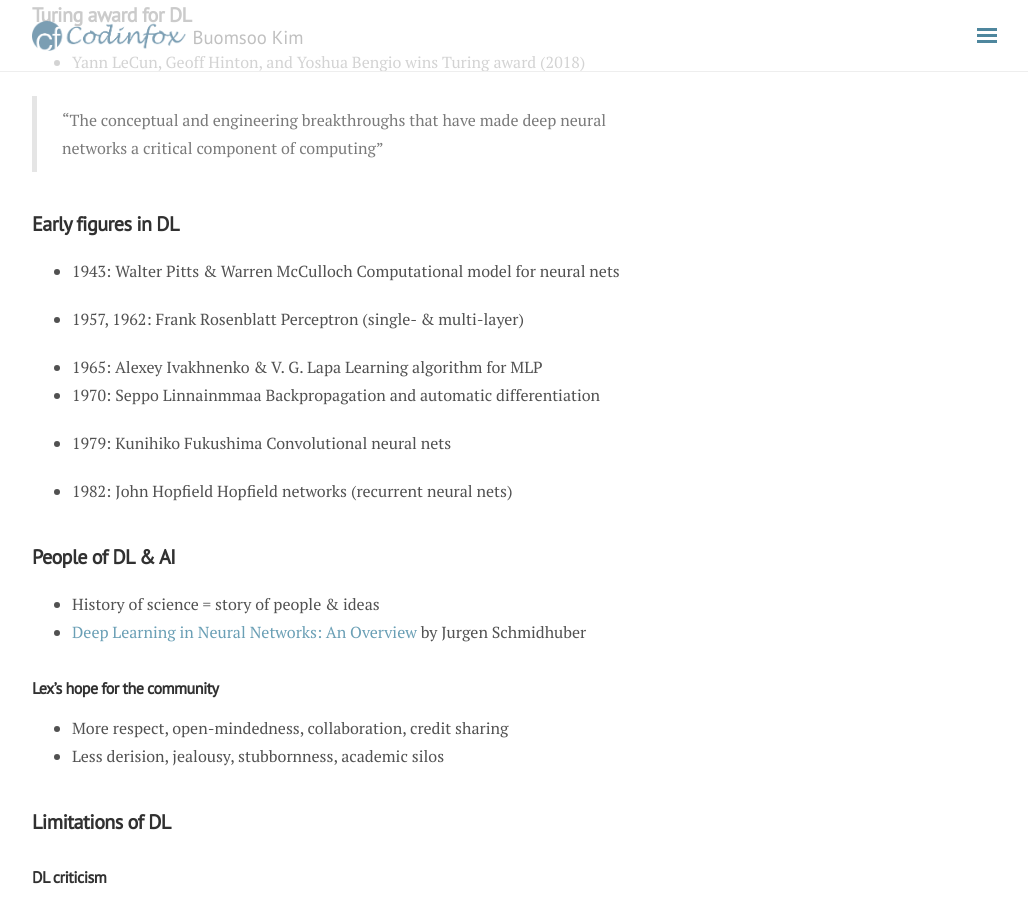
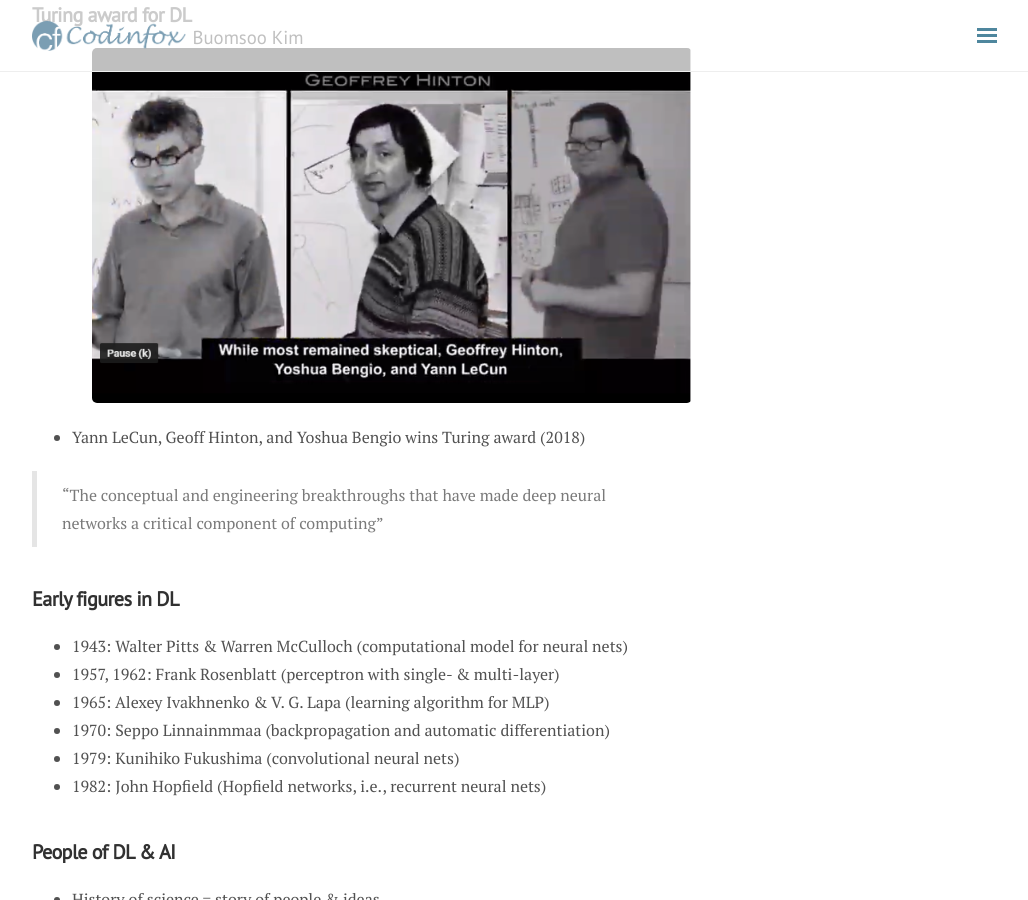
Before and after one commit to buomsoo-kim/buomsoo-kim.github.io, a Jekyll site: the page built from _posts/2020-04-02-deep-learning-sota-part-1.md.md, in a window 1280 px wide and 900 px high, scrolled down 1789 px. Shown: the whole window, without its empty margins (248-1276 px from the left). Built offline with Jekyll 4.4.1, drawn with Linux system fonts in a browser that asks for light colours; nearby versions of some CDN libraries; comment, search, counter and statistics services are not loaded; some of the changed text lies outside the part shown.

Commit message:
add files

```diff
--- a/_posts/2020-04-02-deep-learning-sota-part-1.md.md
+++ b/_posts/2020-04-02-deep-learning-sota-part-1.md.md
@@ -49,28 +49,22 @@ Below is the summarization of his talk.
 
 ## Turing award for DL
 
+<p align = "center">
+<img src ="/data/images/2020-04-06/8.PNG" width = "600px" class = "center">
+</p>
+
 - Yann LeCun, Geoff Hinton, and Yoshua Bengio wins Turing award (2018)
 
 > "The conceptual and engineering breakthroughs that have made deep neural networks a critical component of computing"
 
 ## Early figures in DL
 
-- 1943: Walter Pitts & Warren McCulloch
-Computational model for neural nets
-
-- 1957, 1962: Frank Rosenblatt
-Perceptron (single- & multi-layer)
-
-- 1965: Alexey Ivakhnenko & V. G. Lapa
-Learning algorithm for MLP
-- 1970: Seppo Linnainmmaa
-Backpropagation and automatic differentiation
-
-- 1979: Kunihiko Fukushima
-Convolutional neural nets
-
-- 1982: John Hopfield
-Hopfield networks (recurrent neural nets)
+- 1943: Walter Pitts & Warren McCulloch (computational model for neural nets)
+- 1957, 1962: Frank Rosenblatt (perceptron with single- & multi-layer)
+- 1965: Alexey Ivakhnenko & V. G. Lapa (learning algorithm for MLP)
+- 1970: Seppo Linnainmmaa (backpropagation and automatic differentiation)
+- 1979: Kunihiko Fukushima (convolutional neural nets)
+- 1982: John Hopfield (Hopfield networks, i.e., recurrent neural nets)
 
 ## People of DL & AI
 
@@ -89,6 +83,7 @@ Hopfield networks (recurrent neural nets)
 - "By 2020, the popular press starts having stories that the era of Deep Learning is over" (Rodney Brooks)
 
 ## Growth in DL community
+
 <p align = "center">
 <img src ="/data/images/2020-04-06/0.PNG" width = "500px" class = "center">
 </p>
@@ -202,7 +197,7 @@ Amazon open-sourced the topical-chat dataset, inviting researchers to participat
 
 ### Common-sense reasoning
 
--[Rajani et al. (2019)](https://arxiv.org/pdf/1906.02361.pdf)
+- [Rajani et al. (2019)](https://arxiv.org/pdf/1906.02361.pdf)
 
 <p align = "center">
 <img src ="/data/images/2020-04-06/5.PNG" width = "400px" class = "center">
```
Also changed, not shown: other parts of _posts/2020-04-02-deep-learning-sota-part-1.md.md (+1 -1 lines), data/images/2020-04-06/8.PNG (added).
